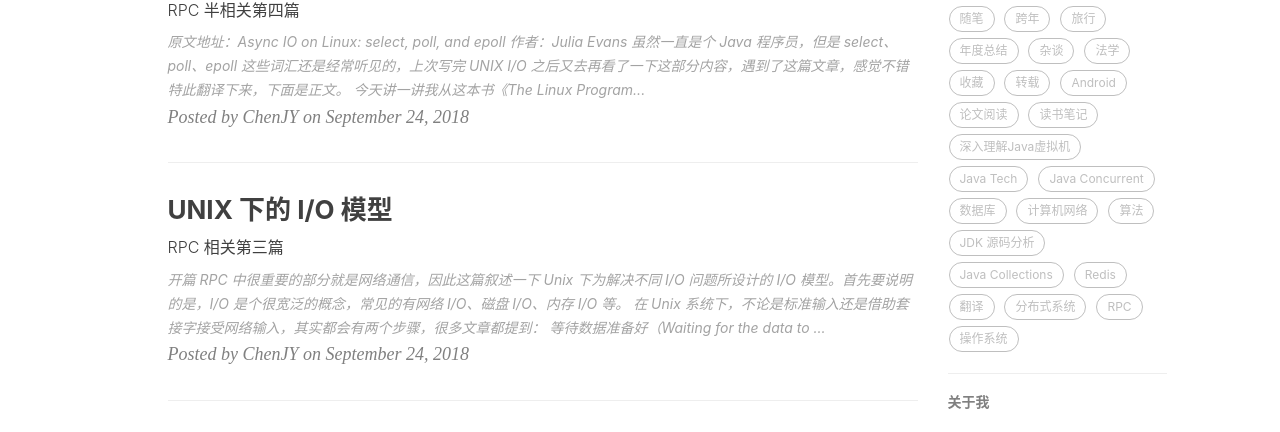
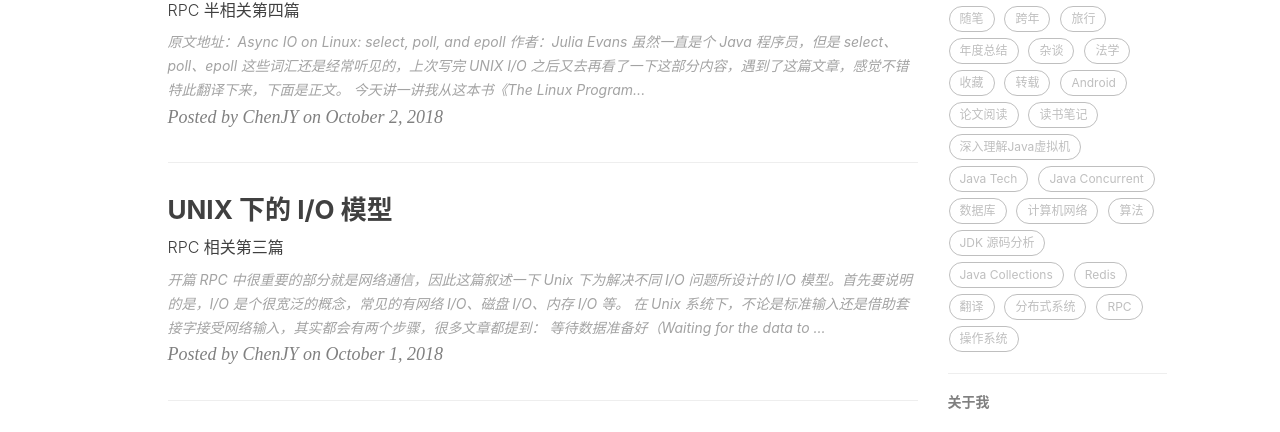
Before and after one commit to jiayangchen/jiayangchen.github.io, a Jekyll site: the page built from index.html, in a window 1280 px wide and 900 px high, scrolled down 359 px. Shown: the part 153-585 px from the top of the window. Built offline with Jekyll 4.4.1, drawn with Linux system fonts in a browser that asks for light colours; nearby versions of some CDN libraries; the list of posts is cut into pages by our own code; comment, search, counter and statistics services are not loaded.

Commit message:
upload new blog

```diff
--- a/_posts/2018-10-01-unix-io-model.md
+++ b/_posts/2018-10-01-unix-io-model.md
@@ -2,7 +2,7 @@
 layout: post
 title: "UNIX 下的 I/O 模型"
 subtitle: "RPC 相关第三篇"
-date: 2018-09-24
+date: 2018-10-01
 author: "ChenJY"
 header-img: "img/java.jpg"
 catalog: true
--- a/_posts/2018-10-02-select-poll-epoll.md
+++ b/_posts/2018-10-02-select-poll-epoll.md
@@ -2,7 +2,7 @@
 layout: post
 title: "[译] Async IO on Linux: select, poll, and epoll"
 subtitle: "RPC 半相关第四篇"
-date: 2018-09-24
+date: 2018-10-02
 author: "ChenJY"
 header-img: "img/java.jpg"
 catalog: true
```
